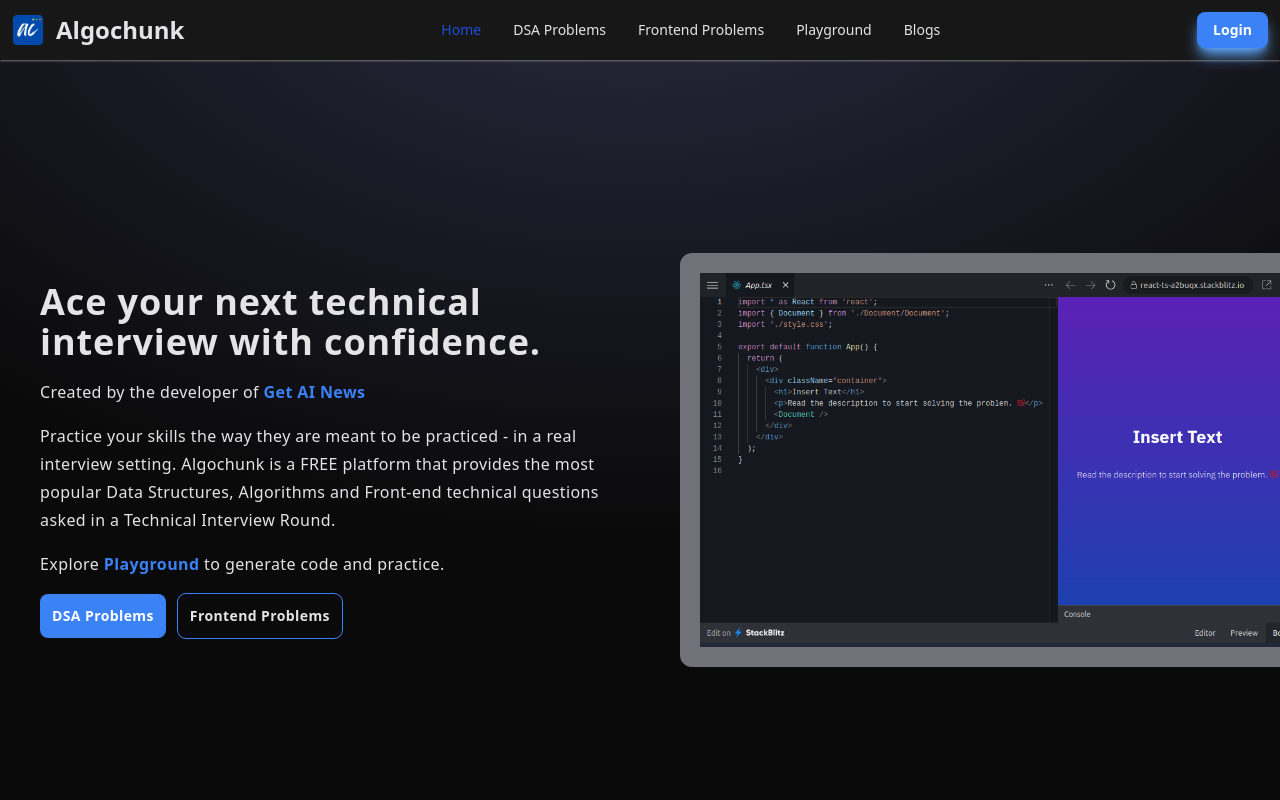
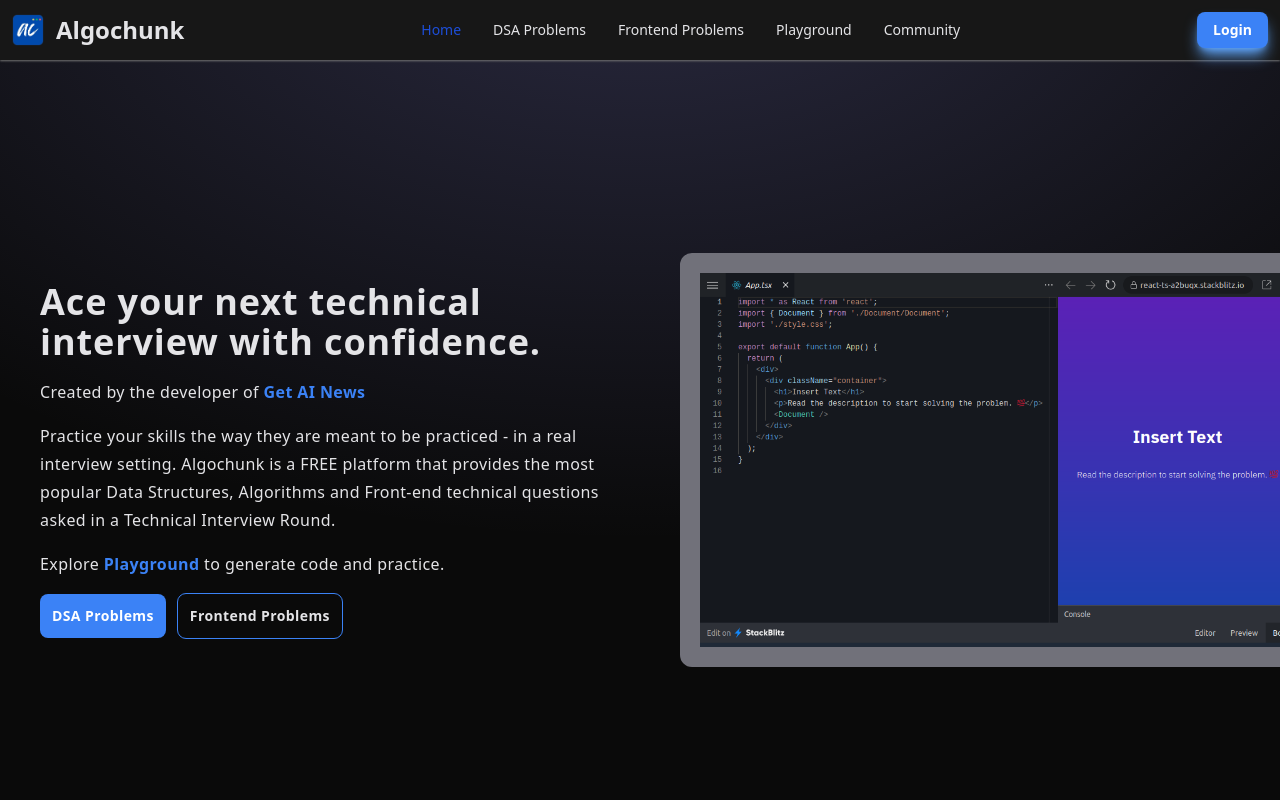
Before and after one commit to Utkarshrajmishra/algochunk, a React (Vite) app: page / in a window 1280 px wide. Shown: the top 800 px of the page. Built offline with nearby package versions, Linux system fonts and the light colour scheme; no server answers.

Commit message:
Update: Add Community in Nav  Component

```diff
--- a/src/components/Navbar/Nav.tsx
+++ b/src/components/Navbar/Nav.tsx
@@ -104,10 +104,10 @@
               </li>
               <li>
                 <NavLink
-                  to="/blogs"
+                  to="/community-section"
                   className="block text-sm py-2 px-3 md:p-0 rounded hover:bg-blue-500 md:hover:bg-transparent md:hover:text-blue-700 md:dark:hover:text-blue-500 dark:text-white dark:hover:bg-gray-700 dark:hover:text-white md:dark:hover:bg-transparent dark:border-gray-700"
                 >
-                  Blogs
+                  Community
                 </NavLink>
               </li>
             </ul>
```
